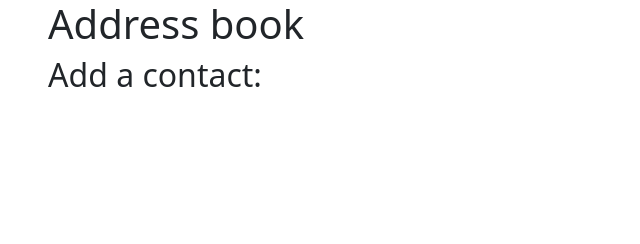
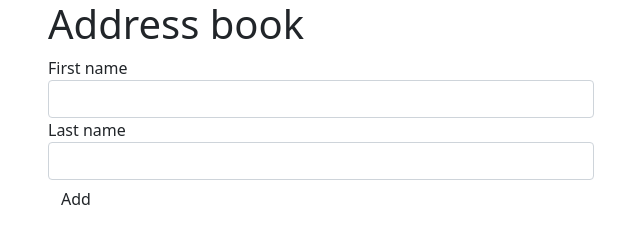
Before and after one commit to ray-odero93/address-book, a plain HTML site: page index.html in a window 1280 px wide. Shown: the whole page, without its empty margins (34-674 px from the left). Drawn offline with Linux system fonts and the light colour scheme.

Commit message:
Add label tags and input tags to offer slots for users typing data.

```diff
--- a/index.html
+++ b/index.html
@@ -15,9 +15,18 @@
     <h1>Address book</h1>
     <div class="row">
       <div class="col-md-6">
-        <h2>Add a contact:</h2>
+        <form id="new-contact">
+          <div class="form-group">
+              <label for="new-first-name">First name</label>
+              <input type="text" class="form-control" id="new-first-name">
+            </div>
+            <div class="form-group">
+              <label for="new-last-name">Last name</label>
+              <input type="text" class="form-control" id="new-last-name">
+            </div>
 
-      </div>
+            <button type="submit" class="btn">Add</button>
+        </form>
     </div>
   </div>
 </body>
```
